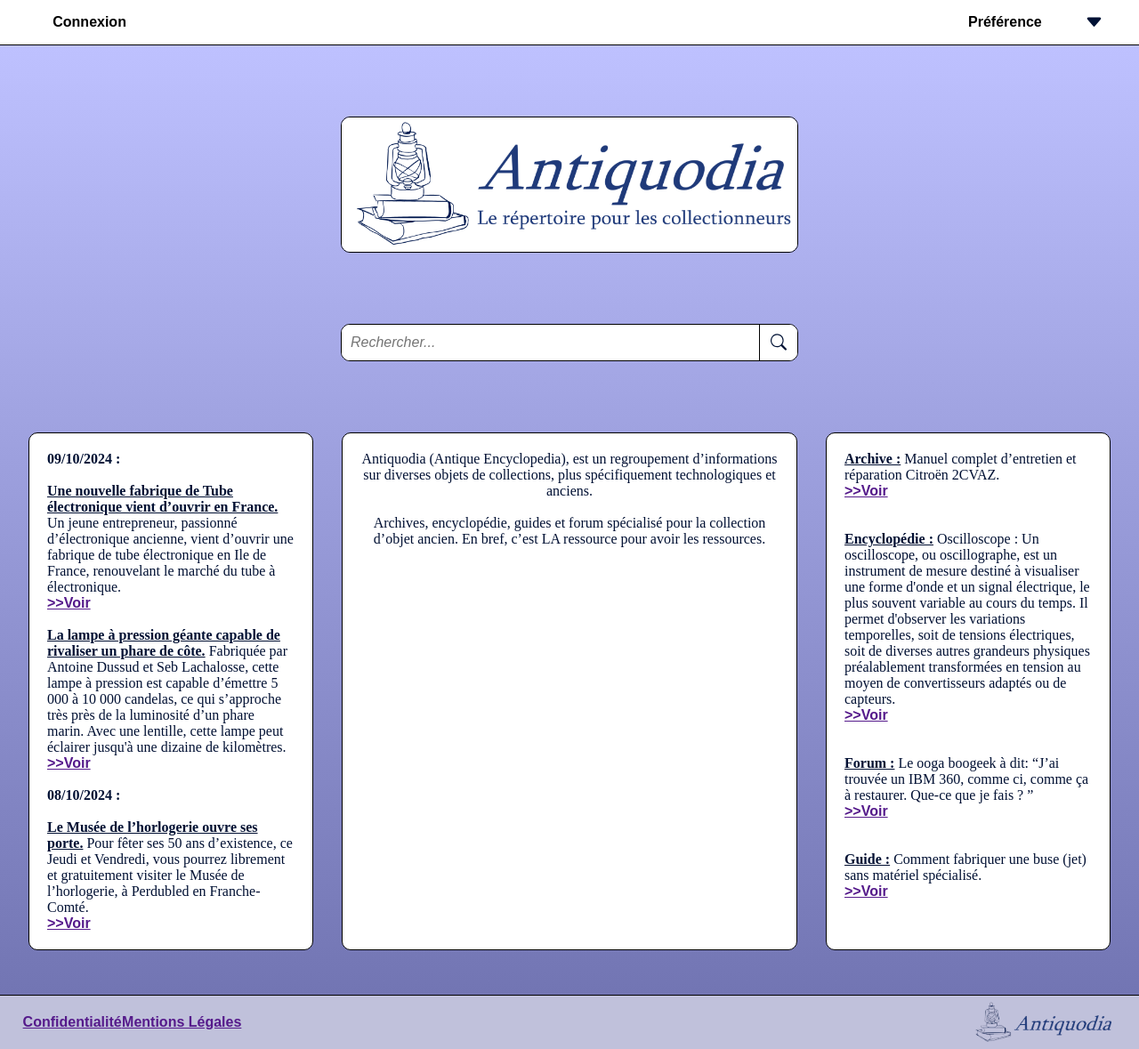
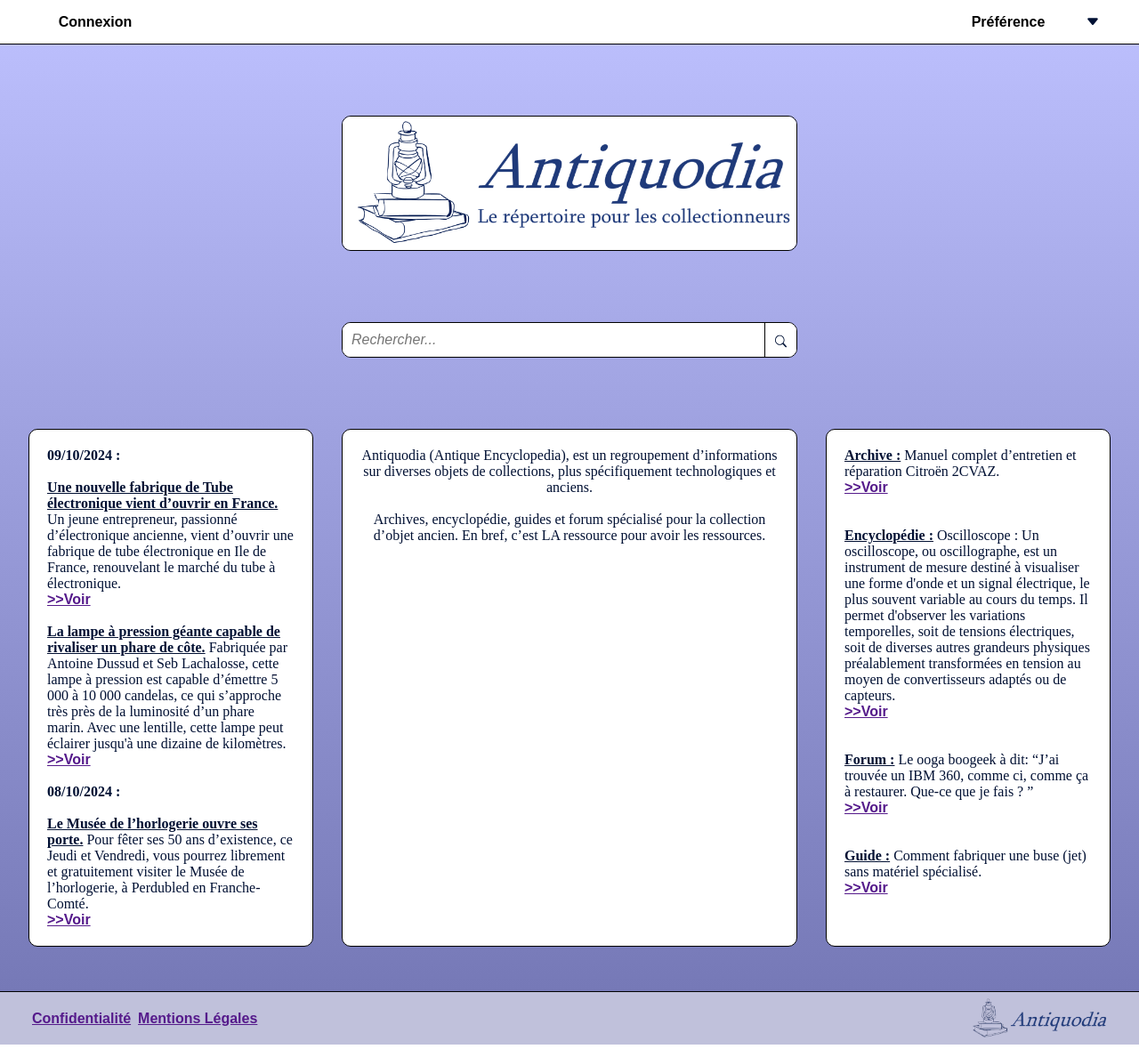
Before and after one commit to Eb-Wan/Antiquodia, a plain HTML site: page index.html in a window 1280 px wide. Shown: the whole page at 89% size. Drawn offline with Linux system fonts and the light colour scheme.

Commit message:
Updated index.html, Style.css

```diff
--- a/Styles/Style.css
+++ b/Styles/Style.css
@@ -1,27 +1,22 @@
-html {
-    color: #011033;
+* {
+    box-sizing: border-box;
 }
-
-body {
-    margin:0px;
-    padding: 0px;
-
-}
-
 button {
     font-size: 16px;
     font-weight: bold;
     border: 1px black solid;
     background: white;
-}
-
-button.HeaderNormalButton {
-    height: 50px;
-    width: 140px;
+    border-radius: 10px;
 }
 button:hover {
     background: #D5D6F1;
-
+}
+button.IconButton {
+    display: flex;
+    justify-content: space-around;
+    align-items: center;
+    width: 40px;
+    height: 40px;
 }
 
 img.Icon {
@@ -30,74 +25,69 @@ img.Icon {
     filter: invert(6%) sepia(97%) saturate(2121%) hue-rotate(209deg) brightness(91%) contrast(106%);
 }
 
+html {
+    color: #011033;
+}
+
+body {
+    margin:0px;
+    padding: 0px;
+    background: linear-gradient(0deg, rgba(114,117,179,1) 0%, rgba(190,193,255,1) 100%);
+}
+
 header {
-    display:flex;
+    display: flex;
     flex-direction: row;
-    justify-content: space-evenly;
+    justify-content: space-between;
     align-items: center;
     width: 100%;
     height: 50px;
+    background-color: white;
     border-bottom: black 1px solid;
-
+    margin-bottom: 80px;
 }
-    .HeaderElements {
+        .HeaderSection {
             display: inherit;
-        flex-direction: row;
-        justify-content: space-between;
-
-        height: 75%;
-        width: 96%;
-    }
-        ul.HeaderList {
-            display: inherit;
+            align-items: center;
             list-style: none;
-            margin: 0px;
+            margin: 32px;
             padding: 0px;
             height: 100%;
         }
-            button.HeaderNormalButton {
-                height: 100%;
+            .HeaderSection button {
+                height: 40px;
+                border: none;
+            }
+            .HeaderNormalButton {
                 width: 150px;
-                border: none;
-                border-radius: 10px;
-            }
-            button.HeaderSmallButton {
-                height: 100%;
-                width: 50px;
-                display: flex;
-                justify-content: space-around;
-                align-items: center;
-                border: none;
-                border-radius: 10px;
             }
 
+@media (max-width: 749px) {
 
+}
+@media (min-width: 750px) {
+
+}
 
 
 main {
     display: flex;
     flex-direction: column;
     justify-content: space-between;
-    background: linear-gradient(0deg, rgba(114,117,179,1) 0%, rgba(190,193,255,1) 100%);
-    width: 100%;
     margin: auto;
 }
     .SectionLogo {
         display: flex;
-        width: 100%;
         justify-content: space-evenly;
-        margin-top: 80px;
         margin-bottom: 80px;
     }
         .LogoLargeImg {
-            width: 40%;
             border: black 1px solid;
             border-radius: 10px;
         }
 
     .SectionSearch {
         display: flex;
-        width: 100%;
         justify-content: space-evenly;
         margin-bottom: 80px;
     }
@@ -107,38 +97,30 @@ main {
             background: white;
             border: black 1px solid;
             border-radius: 10px;
-            width: 40%;
             height: 40px;
             overflow: hidden;
         }
-            .SearchBarInput {
+            .SearchBar input {
                 padding: 10px;
-                width: 96%;
-                height: 100%;
+                width: 93%;
                 font-size: 16px;
+                border: none;
+            }
+            .SearchBar input:focus {
+                outline: none;
+            }
+            .SearchBar input::placeholder {
                 font-style: italic;
-                border: none;
-
-                /* Bloquer la taille */
-                -webkit-box-sizing: border-box; /* Safari/Chrome, other WebKit */
-                -moz-box-sizing: border-box;    /* Firefox, other Gecko */
-                box-sizing: border-box;         /* Opera/IE 8+ */
             }
             .SearchBar button {
-                width: 40px;
-                height: 40px;
-                display: flex;
-                justify-content: space-around;
-                align-items: center;
                 border: none;
                 border-left: 1px black solid;
-                width: 45px;
+                border-radius: 0px;
+                width: 7%;
             }
 
     .SectionArticles {
         display: flex;
-        width: 100%;
-        justify-content: space-evenly;
         margin-bottom: 50px;
     }
         .ElementArticle {
@@ -146,11 +128,34 @@ main {
             border: black 1px solid;
             border-radius: 10px;
             padding: 20px;
+        }
 
-            /* Bloquer la taille */
-            -webkit-box-sizing: border-box; /* Safari/Chrome, other WebKit */
-            -moz-box-sizing: border-box;    /* Firefox, other Gecko */
-            box-sizing: border-box;         /* Opera/IE 8+ */
+        a.ArticleLink {
+            font-family: sans-serif;
+            font-weight: bold;
+        }
+
+@media (max-width: 749px) {
+    .SectionArticles {
+        flex-direction: column;
+        align-items: center;
+        width: 100%;
+    }
+    .ElementArticle {
+        width: 80%;
+    }
+    .LogoLargeImg {
+        width: 80%;
+        border: black 1px solid;
+        border-radius: 10px;
+    }
+    .SearchBar {
+        width: 80%;
+    }
+}
+@media (min-width: 750px) {
+    .SectionArticles {
+        justify-content: space-evenly;
     }
     .ElementArticle:nth-child(odd) {
         width: 25%;
@@ -159,43 +164,55 @@ main {
         width: 40%;
         text-align: center;
     }
-        a.ArticleLink {
-            font-family: sans-serif;
-            font-weight: bold;
+    .LogoLargeImg {
+        width: 40%;
+    }
+    .SearchBar {
+        width: 40%;
+    }
 }
 
 footer {
+    display: flex;
+    flex-direction: row;
+    justify-content: space-between;
+    align-items: center;
+
     border-top: 1px solid black;
     background-color: #C0C1DB;
     height: 60px;
 }
-
-    .FooterElements{
-        display: flex;
-        flex-direction: row;
-        justify-content: space-between;
-        align-items: center;
-        margin: auto;
-        height: 100%;
-        width: 96%;
+    footer div {
+        width: 50%;
+        margin: 32px;
     }
     .FooterLeftSide {
         display: flex;
-            flex-direction: row;
-            justify-content: space-between;
-            width: 20%;
     }
         .FooterLink {
             font-family: sans-serif;
             font-weight: bold;
+            margin: 4px;
         }
     .FooterRightSide {
-            height: 80%;
+        display: flex;
+        justify-content: flex-end;
+        align-items: center;
+        height: 100%;
+
     }
         .LogoFooter {
-                display: flex;
-                flex-direction: row;
-                justify-content: space-evenly;
-                height: 100%;
+            height: 80%;
             border-radius: 10px;
         }
+
+@media (max-width: 749px) {
+    .FooterLeftSide {
+        flex-direction: column;
+    }
+}
+@media (min-width: 750px) {
+    .FooterLeftSide {
+        flex-direction: row;
+    }
+}
--- a/index.html
+++ b/index.html
@@ -3,79 +3,77 @@
 <html lang="fr">
     <head>
         <meta charset="UTF-8">
-        <link href="./Styles/Style.css" rel="stylesheet" />
+        <link href="./Styles/Style.css" rel="stylesheet">
         <title>Accueil Antiquodia</title>
     </head>
 
     <body>
         <header>
-            <div class="HeaderElements">
-                <ul class="HeaderList">
-                    <li><button class="HeaderNormalButton">Connexion</button></li>
-                </ul>
-                <ul class="HeaderList">
-                    <li><button class="HeaderNormalButton">Préférence</button></li>
-                    <li><button class="HeaderSmallButton"><img class="Icon" src="./Images/DropDown.svg" alt="Icône Flêche" /></button></li>
-                </ul>
+            <div class="HeaderSection">
+                <button class="HeaderNormalButton">Connexion</button>
+            </div>
+            <div class="HeaderSection">
+                <button class="HeaderNormalButton">Préférence</button>
+                <button class="IconButton"><img class="Icon" src="./Images/DropDown.svg" alt="Icône Flêche"></button>
             </div>
         </header>
         <main>
             <div class="SectionLogo">
-                <img class="LogoLargeImg" src="./Images/LogoLarge.png" alt="Logo de Antiquodia" />
+                <img class="LogoLargeImg" src="./Images/LogoLarge.png" alt="Logo de Antiquodia">
             </div>
 
             <div class="SectionSearch">
                 <div class="SearchBar">
-                    <input type="text" class="SearchBarInput" id="SearchBarInputJS" placeholder="Rechercher..."/>
-                    <button class="NormalButton"><img class="Icon" src="./Images/Search.svg" alt="Icône de recherche" /></button>
+                    <input type="text" id="SearchBarInputJS" placeholder="Rechercher...">
+                    <button class="IconButton"><img class="Icon" src="./Images/Search.svg" alt="Icône de recherche"></button>
                 </div>
             </div>
 
             <div class="SectionArticles">
                 <div class="ElementArticle">
                     <b>09/10/2024 :</b>
-                    <br /><br />
+                    <br><br>
                     <u><b>Une nouvelle fabrique de Tube électronique vient d’ouvrir en France.</b></u>
                     Un jeune entrepreneur, passionné d’électronique ancienne, vient d’ouvrir une fabrique de tube électronique en Ile de France, renouvelant le marché du tube à électronique.
-                    <br />
+                    <br>
                     <a class="ArticleLink" href="">>>Voir</a>
-                    <br /><br />
+                    <br><br>
                     <u><b>La lampe à pression géante capable de rivaliser un phare de côte.</b></u>
                     Fabriquée par Antoine Dussud et Seb Lachalosse, cette lampe à pression est capable d’émettre 5 000 à 10 000 candelas, ce qui s’approche très près de la luminosité d’un phare marin. Avec une lentille, cette lampe peut éclairer jusqu'à une dizaine de kilomètres.
-                    <br />
+                    <br>
                     <a class="ArticleLink" href="">>>Voir</a>
-                    <br /><br />
+                    <br><br>
                     <b>08/10/2024 :</b>
-                    <br /><br />
+                    <br><br>
                     <u><b>Le Musée de l’horlogerie ouvre ses porte.</b></u>
                     Pour fêter ses 50 ans d’existence, ce Jeudi et Vendredi, vous pourrez librement et gratuitement visiter le Musée de l’horlogerie, à Perdubled en Franche-Comté.
-                    <br />
+                    <br>
                     <a class="ArticleLink" href="">>>Voir</a>
                 </div>
 
                 <div class="ElementArticle">
                     Antiquodia (Antique Encyclopedia), est un regroupement d’informations sur diverses objets de collections, plus spécifiquement technologiques et anciens.
-                    <br /><br />
+                    <br><br>
                     Archives, encyclopédie, guides et forum spécialisé pour la collection d’objet ancien. En bref, c’est LA ressource pour avoir les ressources.
-                    <br /><br />
+                    <br><br>
                 </div>
 
                 <div class="ElementArticle">
                     <u><b>Archive :</b></u> Manuel complet d’entretien et
                     réparation Citroën 2CVAZ.
-                    <br />
+                    <br>
                     <a class="ArticleLink" href="">>>Voir</a>
-                    <br /><br /><br />
+                    <br><br><br>
                     <u><b>Encyclopédie :</b></u> Oscilloscope : Un oscilloscope, ou oscillographe, est un instrument de mesure destiné à visualiser une forme d'onde et un signal électrique, le plus souvent variable au cours du temps. Il permet d'observer les  variations temporelles, soit de tensions électriques, soit de diverses  autres grandeurs physiques préalablement transformées en tension au  moyen de convertisseurs adaptés ou de capteurs.
-                    <br />
+                    <br>
                     <a class="ArticleLink" href="">>>Voir</a>
-                    <br /><br /><br />
+                    <br><br><br>
                     <u><b>Forum :</b></u>  Le ooga boogeek à dit: “J’ai trouvée un IBM 360, comme ci, comme ça à restaurer. Que-ce que je fais ? ”
-                    <br />
+                    <br>
                     <a class="ArticleLink" href="">>>Voir</a>
-                    <br /><br /><br />
+                    <br><br><br>
                     <u><b>Guide :</b></u>  Comment fabriquer une buse (jet) sans matériel spécialisé.
-                    <br />
+                    <br>
                     <a class="ArticleLink" href="">>>Voir</a>
                 </div>
             </div>
@@ -83,14 +81,12 @@
         </main>
 
         <footer>
-            <div class="FooterElements">
-                <div class="FooterLeftSide">
-                    <a class="FooterLink" href="">Confidentialité</a>
-                    <a class="FooterLink" href="">Mentions Légales</a>
-                </div>
-                <div class="FooterRightSide">
-                    <img class="LogoFooter" src="./Images/LogoMediumNoBg.png" alt="Logo de Antiquodia" />
-                </div>
+            <div class="FooterLeftSide">
+                <a class="FooterLink" href="">Confidentialité</a>
+                <a class="FooterLink" href="">Mentions Légales</a>
+            </div>
+            <div class="FooterRightSide">
+                <img class="LogoFooter" src="./Images/LogoMediumNoBg.png" alt="Logo de Antiquodia">
             </div>
         </footer>
     </body>
```
Lines whose indentation alone changed are shown as unchanged.
